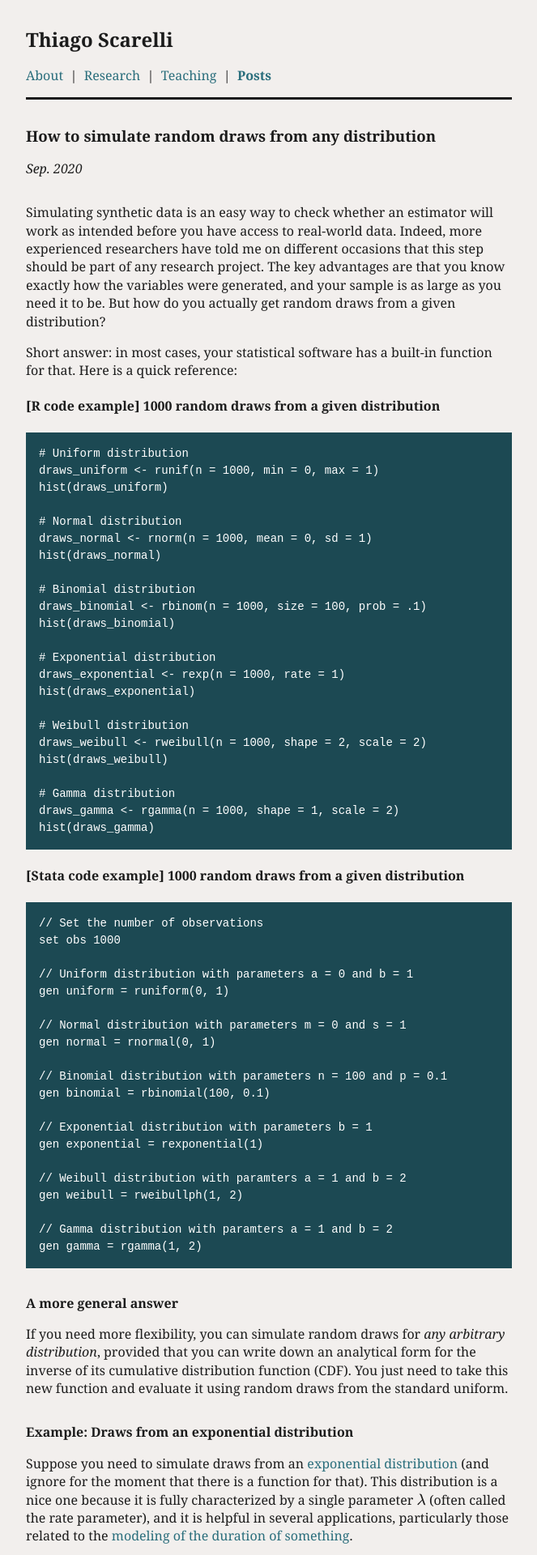
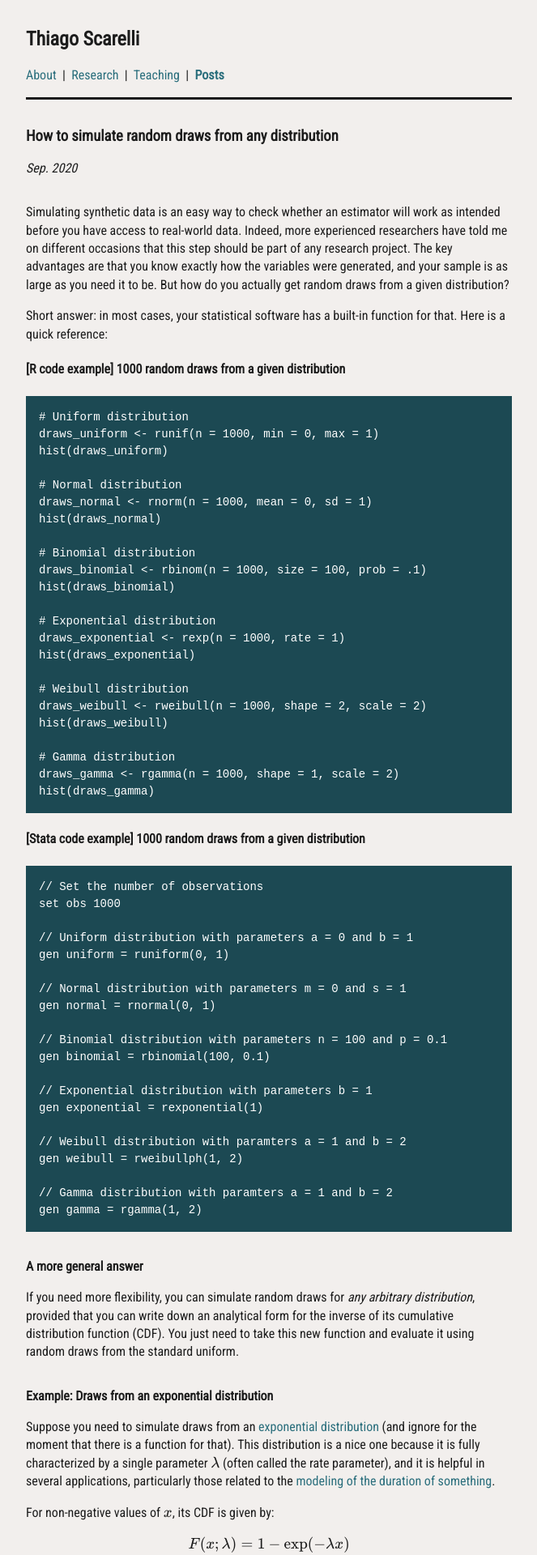
Before and after one commit to thiagoscarelli/thiagoscarelli.github.io, a Jekyll site: the page built from _posts/2020-09-01-simulate-random-draws-any-distribution.md, in a window 1280 px wide. Shown: the top 1920 px of the page at 81% size, without its empty margins (308-971 px from the left). Built offline with Jekyll 4.4.1, drawn with Linux system fonts in a browser that asks for light colours; formulas are drawn with MathJax 3.

Commit message:
Update main.scss

```diff
--- a/_sass/main.scss
+++ b/_sass/main.scss
@@ -4,7 +4,7 @@ $basepadding: 16px;
 html, body {height: 100%;}
 
 body, h1, h2, h3, h4, h5, h6, p {
-    font-family: "Libre Baskerville", Libre, Georgia, Times, serif;
+    font-family: "Roboto Condensed", sans-serif;
     color: #1c1c1c;
     line-height: 1.4;
 }
```
